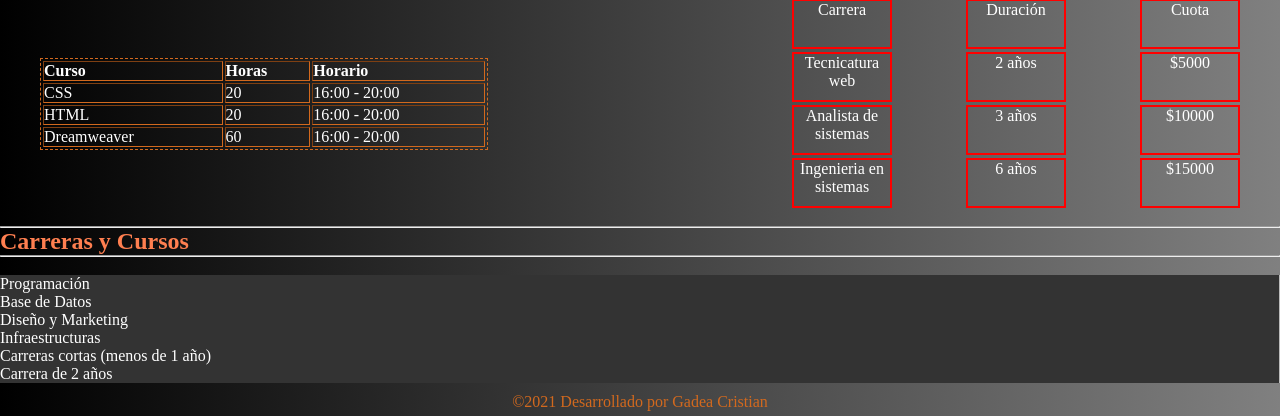
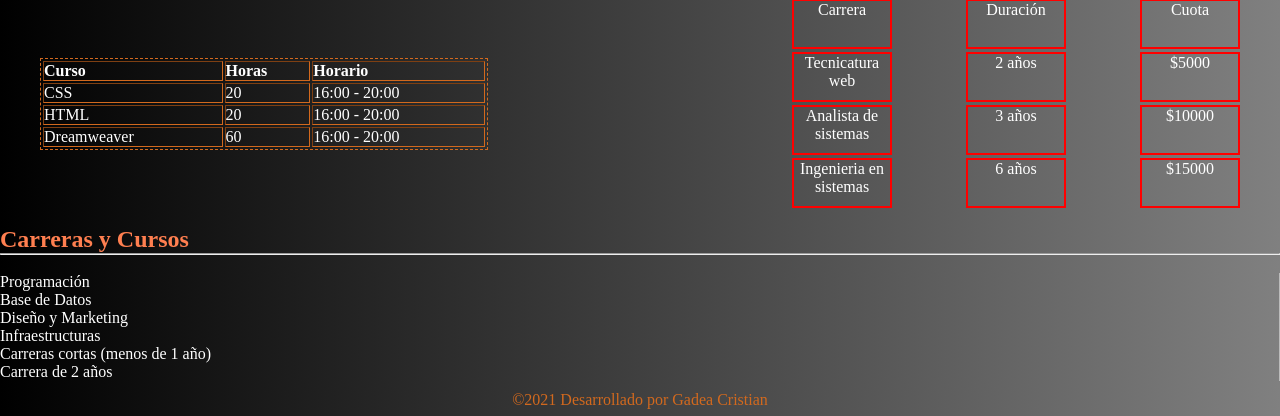
Before and after one commit to CrisGadea/Coderhouse, a website: page paginas/seccion4.html in a window 1280 px wide. Shown: the part 122-538 px from the top of the page. Drawn offline with Linux system fonts and the light colour scheme.

Commit message:
se modifica la estructura de la pagina de carreras

```diff
--- a/paginas/seccion4.html
+++ b/paginas/seccion4.html
@@ -71,10 +71,10 @@
                 <div>$15000</div>
             </article>
         </section>
-        <br><hr>
+        <br>
         <h2 class="subtitulo">Carreras y Cursos</h2>
         <hr><br>
-        <ul>
+        <ul id="listaCursos">
             <li>Programación</li>
             <li>Base de Datos</li>
             <li>Diseño y Marketing</li>
--- a/scss/_estructura.scss
+++ b/scss/_estructura.scss
@@ -105,7 +105,9 @@ li {
         color: $chocolate;
     }
 }
-
+#listaCursos{
+    background-image: linear-gradient(to right, $black, $grey);
+}
 /* Estilos nuevos de listas con flex*/
 
 .nav{
```
Also changed, not shown: css/pruebacss.css, 2 other files.
